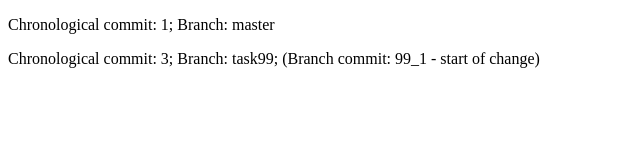
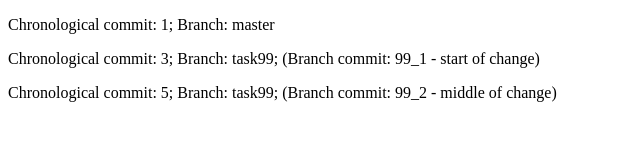
Before and after one commit to BoiseState/CS471-Assignments-TaskBranchWorkflow, a plain HTML site: page index.html in a window 1280 px wide. Shown: the whole page, without its empty margins (0-640 px from the left). Drawn offline with Linux system fonts and the light colour scheme.

Commit message:
Chronological commit:  5; Branch: task99; (Branch commit: 99_2 - middle of change)

```diff
--- a/index.html
+++ b/index.html
@@ -9,5 +9,6 @@
 <body>
     <p>Chronological commit:  1; Branch: master</p>
     <p>Chronological commit:  3; Branch: task99; (Branch commit: 99_1 - start of change)</p>
+    <p>Chronological commit:  5; Branch: task99; (Branch commit: 99_2 - middle of change)</p>
 </body>
 </html>
```
